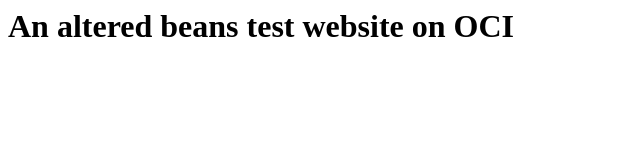
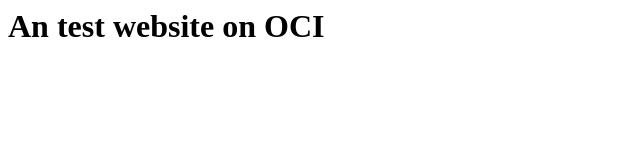
Before and after one commit to dhale-internal/test_website, a plain HTML site: page index.html in a window 1280 px wide. Shown: the whole page, without its empty margins (0-640 px from the left). Drawn offline with Linux system fonts and the light colour scheme.

Commit message:
test commit

```diff
--- a/index.html
+++ b/index.html
@@ -3,6 +3,6 @@
         <title>Test site</title>
     </head>
     <body>
-        <h1>An altered beans test website on OCI</h1>
+        <h1>An test website on OCI</h1>
     </body>
 </html>
```
